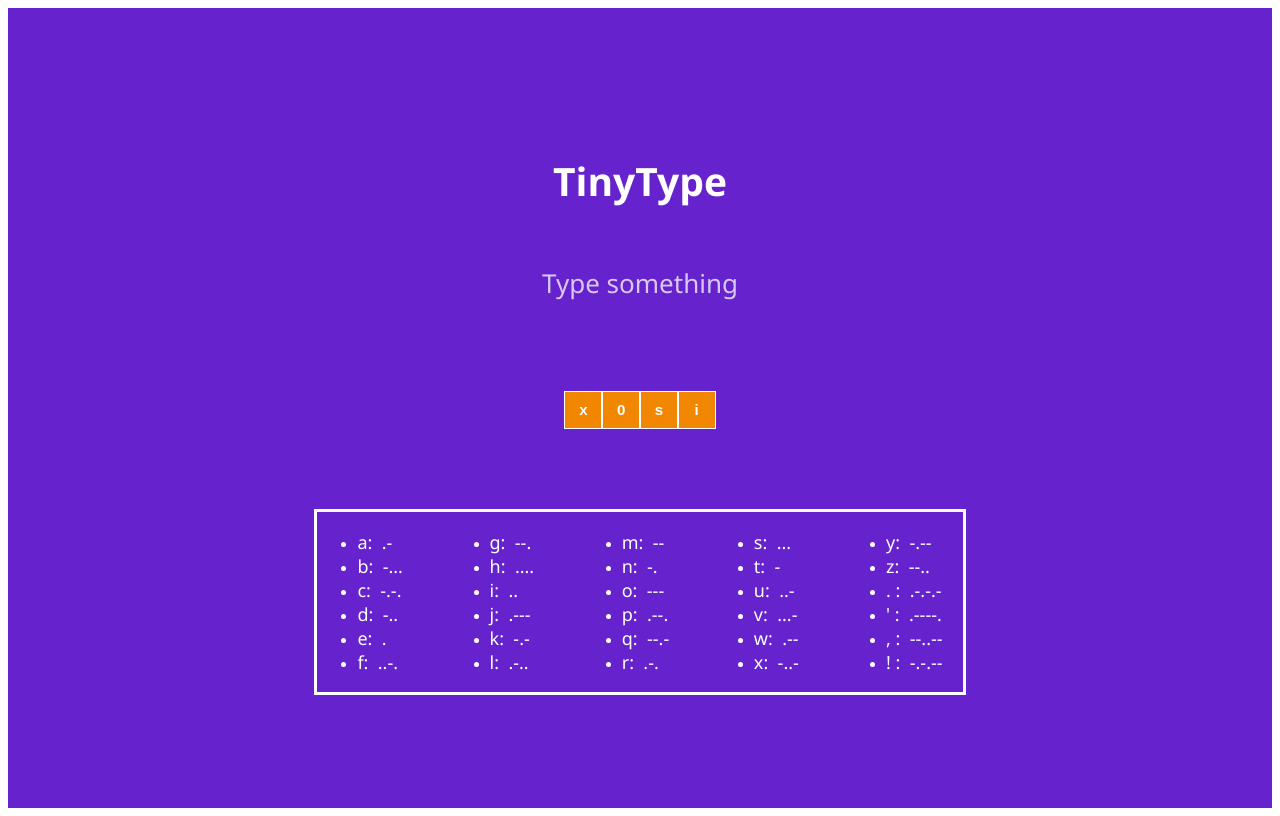
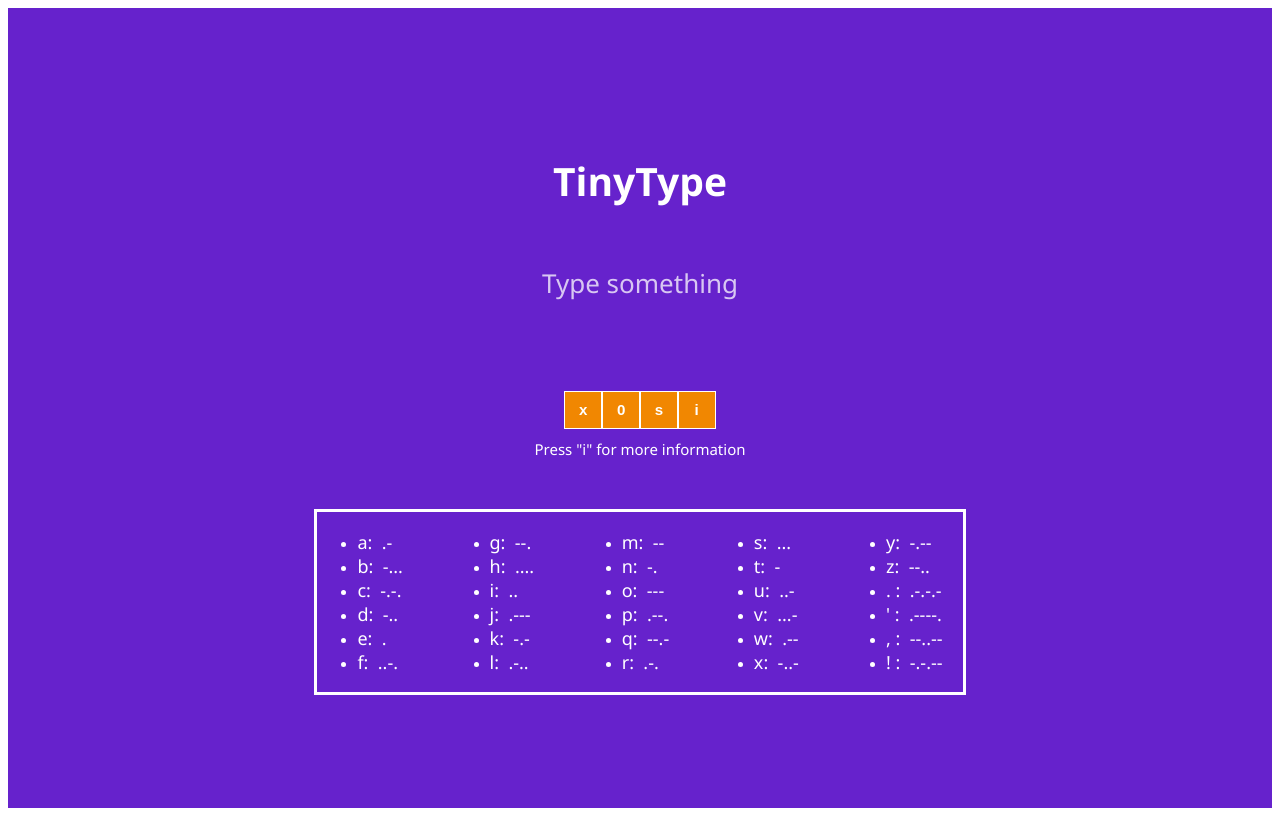
Before and after one commit to dxiong2001/TinyType, a React (Create React App) app: page / in a window 1280 px wide. Built offline with nearby package versions, Linux system fonts and the light colour scheme.

Commit message:
Minor changes to screen layout

```diff
--- a/src/App.css
+++ b/src/App.css
@@ -148,3 +148,8 @@ li span {font-size:18px;}
   font-size: 15px;
   text-align: left;
 }
+#moreinfo {
+  margin-top: -70px;
+  margin-bottom: 50px;
+  font-size: 15px;
+}
--- a/src/App.js
+++ b/src/App.js
@@ -429,6 +429,7 @@ function App() {
           <button className="row1" id="btn3" onClick={() => handleClick("02")}>0</button>
           <button className="row1" id="btn4" onClick={() => handleClick("01")}>0</button>
           <button className="row1" id="btn4" onClick={() => handleClick("s")}>s</button> */}
+          <p id="moreinfo">Press "i" for more information</p>
         </div>
         {/* <div >
           <button className="row2" id="btn5" onClick={() => handleClick("14")}>1</button>
@@ -437,6 +438,7 @@ function App() {
           <button className="row2" id="btn8" onClick={() => handleClick("11")}>1</button>
           <button className="row2" id="btn8" onClick={() => handleClick("x")}>x</button>
         </div> */}
+
         <div className="morse">
           <ul className="morseList">
             <li><span>a:{"\xa0\xa0"}.-     </span></li>
```
